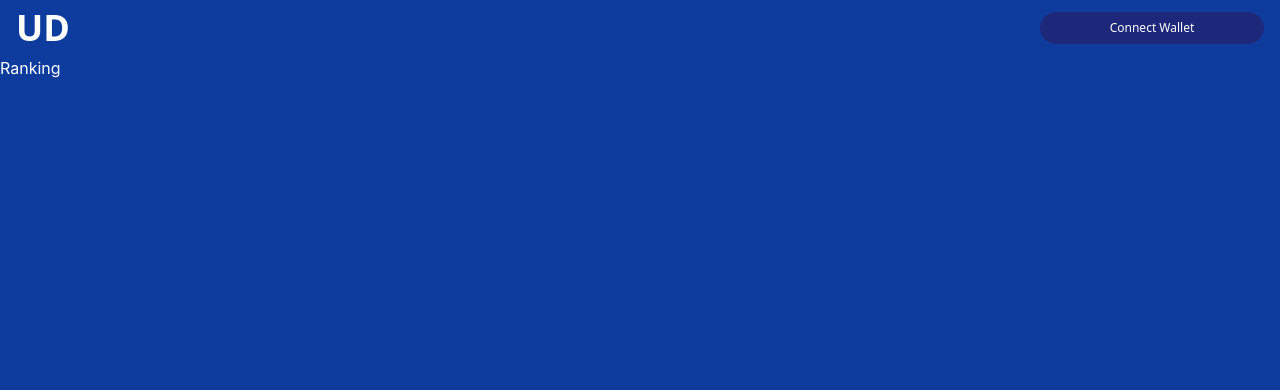
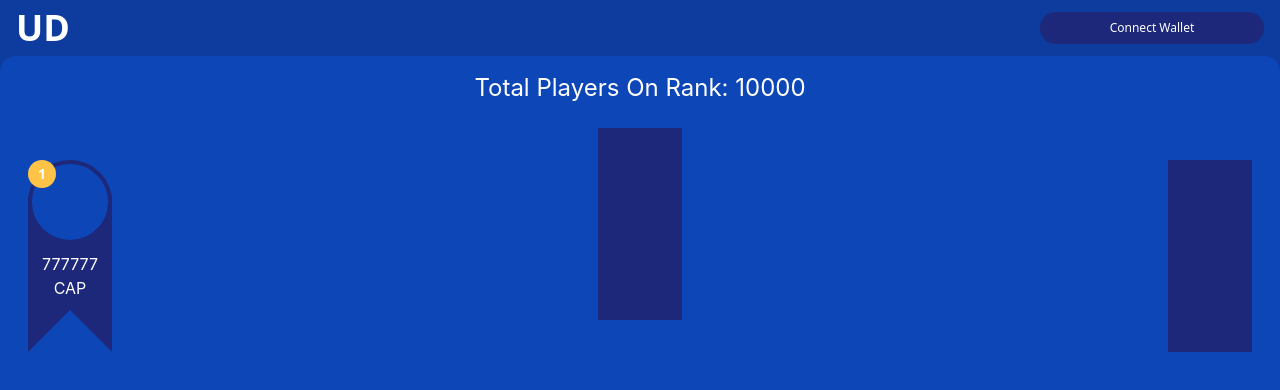
Before and after one commit to danhsucowboy/UWWDK, a React (Create React App) app: page /ranking in a window 1280 px wide. Shown: the top 390 px of the page. Built offline with nearby package versions, Linux system fonts and the light colour scheme.

Commit message:
feature: 1. Add Navigate to Ranking Page for develop 2. Add common component Badge, Podium 3. Modified page top div to component theme, ContentWrapper

```diff
--- a/src/App.tsx
+++ b/src/App.tsx
@@ -1,7 +1,7 @@
 import React from 'react'
 import './App.css'
 import Header from './component/Header'
-import { Routes, Route } from 'react-router-dom'
+import { Routes, Route, Navigate } from 'react-router-dom'
 import Access from './page/Access'
 import Ranking from './page/Ranking'
 
@@ -13,6 +13,8 @@ function App() {
         <Route path="/" element={<Access />} />
         <Route path="/ranking" element={<Ranking />} />
       </Routes>
+
+      <Navigate to="/ranking" />
     </>
   )
 }
--- /dev/null
+++ b/src/component/common/Badge/index.tsx
@@ -0,0 +1,22 @@
+interface IBadge {
+  score: number
+  rank: number
+}
+
+const Badge = ({ score, rank }: IBadge) => {
+  return (
+    <div className="w-21 h-48 flex flex-col self-end relative">
+      <div className="z-20 absolute w-7 h-7 rounded-full text-center bg-podium badge leading-7">{rank}</div>
+      <div className="w-21 h-21 rounded-full bg-secondary border-4 border-solid border-tertiary z-10"></div>
+      <div className="w-full h-42 bg-tertiary absolute top-9 pt-14">
+        <span>
+          <p>{score}</p>
+          <p>CAP</p>
+        </span>
+      </div>
+      <div className="w-0 h-0 z-10 absolute top-37.5 border-solid border-r-[42px] border-l-[42px] border-b-[42px] border-r-transparent border-l-transparent border-b-secondary"></div>
+    </div>
+  )
+}
+
+export default Badge
--- /dev/null
+++ b/src/component/common/ContentWrapper/index.tsx
@@ -0,0 +1,9 @@
+interface IProps {
+  children?: any
+}
+
+const ContentWrapper = ({ children }: IProps) => {
+  return <div className="w-full h-screen bg-secondary text-center rounded-t-2xl overflow-y-auto">{children ?? ''}</div>
+}
+
+export default ContentWrapper
--- /dev/null
+++ b/src/component/common/Podium/index.tsx
@@ -0,0 +1,9 @@
+const Podium = () => {
+  return (
+    <div>
+      <div>Podium</div>
+    </div>
+  )
+}
+
+export default Podium
--- a/src/index.css
+++ b/src/index.css
@@ -39,4 +39,8 @@ code {
   .subtitle2 {
     @apply font-sans font-normal text-2xl;
   }
+
+  .badge {
+    @apply font-sans font-bold text-sm;
+  }
 }
--- a/src/page/Access/index.tsx
+++ b/src/page/Access/index.tsx
@@ -1,6 +1,8 @@
+import ContentWrapper from '../../component/common/ContentWrapper'
+
 const Access = () => {
   return (
-    <div className="w-full h-screen bg-secondary text-center rounded-t-2xl">
+    <ContentWrapper>
       <h2 className="text-2xl leading-20 tracking-wider mt-3 w-full h-20">Underground Drink Ranking</h2>
       <p className="w-full h-56 mt-3 px-8 text-2xl leading-14">
         Welcom Cap Hero! <br />
@@ -8,7 +10,7 @@ const Access = () => {
         Link your wallet in and ready for your battle!
       </p>
       <button className="w-56 h-16 mt-9 rounded-lg bg-tertiary subtitle2">Connect Wallet</button>
-    </div>
+    </ContentWrapper>
   )
 }
 
--- a/src/page/Ranking/index.tsx
+++ b/src/page/Ranking/index.tsx
@@ -1,8 +1,28 @@
+import ContentWrapper from '../../component/common/ContentWrapper'
+
 const Ranking = () => {
+  const totalUsers = 10000
+  const score = 777777
+  const rank = 1
   return (
-    <div>
-      <div>Ranking</div>
-    </div>
+    <ContentWrapper>
+      <p className="mt-4 w-full h-8 text-2xl leading-8">Total Players On Rank: {totalUsers}</p>
+      <div className="w-full h-56 flex justify-between px-7 mt-6">
+        <div className="w-21 h-48 flex flex-col self-end relative">
+          <div className="z-20 absolute w-7 h-7 rounded-full text-center bg-podium badge leading-7">{rank}</div>
+          <div className="w-21 h-21 rounded-full bg-secondary border-4 border-solid border-tertiary z-10"></div>
+          <div className="w-full h-42 bg-tertiary absolute top-9 pt-14">
+            <span>
+              <p>{score}</p>
+              <p>CAP</p>
+            </span>
+          </div>
+          <div className="w-0 h-0 z-10 absolute top-37.5 border-solid border-r-[42px] border-l-[42px] border-b-[42px] border-r-transparent border-l-transparent border-b-secondary"></div>
+        </div>
+        <div className="w-21 h-48 bg-tertiary"></div>
+        <div className="w-21 h-48 bg-tertiary self-end"></div>
+      </div>
+    </ContentWrapper>
   )
 }
 
--- a/tailwind.config.js
+++ b/tailwind.config.js
@@ -12,6 +12,8 @@ module.exports = {
       secondary: '#0D46B7',
       tertiary: '#1d287a',
       white: '#ffffff',
+      transparent: 'transparent',
+      podium: '#FFC347',
     },
     backgroundColor: (theme) => theme('colors'),
     minHeight: {
@@ -19,13 +21,29 @@ module.exports = {
     },
     extend: {
       width: {
-        p50: '50%',
+        21: '5.25rem',
+      },
+      height: {
+        21: '5.25rem',
+        30: '7.5rem',
+        39: '9.75rem',
+        42: '10.5rem',
+        46: '11.5rem',
+        54: '13.5rem',
       },
       fontSize: {},
       lineHeight: {
         14: '3.5rem',
         20: '5rem',
       },
+      spacing: {
+        13: '3.25rem',
+        17.5: '4.375rem',
+        30: '7.5rem',
+        32: '8rem',
+        35.5: '8.875rem',
+        37.5: '9.375rem',
+      },
     },
   },
   plugins: [],
--- a/tsconfig.json
+++ b/tsconfig.json
@@ -13,6 +13,7 @@
     "moduleResolution": "node",
     "resolveJsonModule": true,
     "isolatedModules": true,
+    // "noImplicitAny": false,
     "noEmit": true,
     "jsx": "react-jsx"
   },
```
